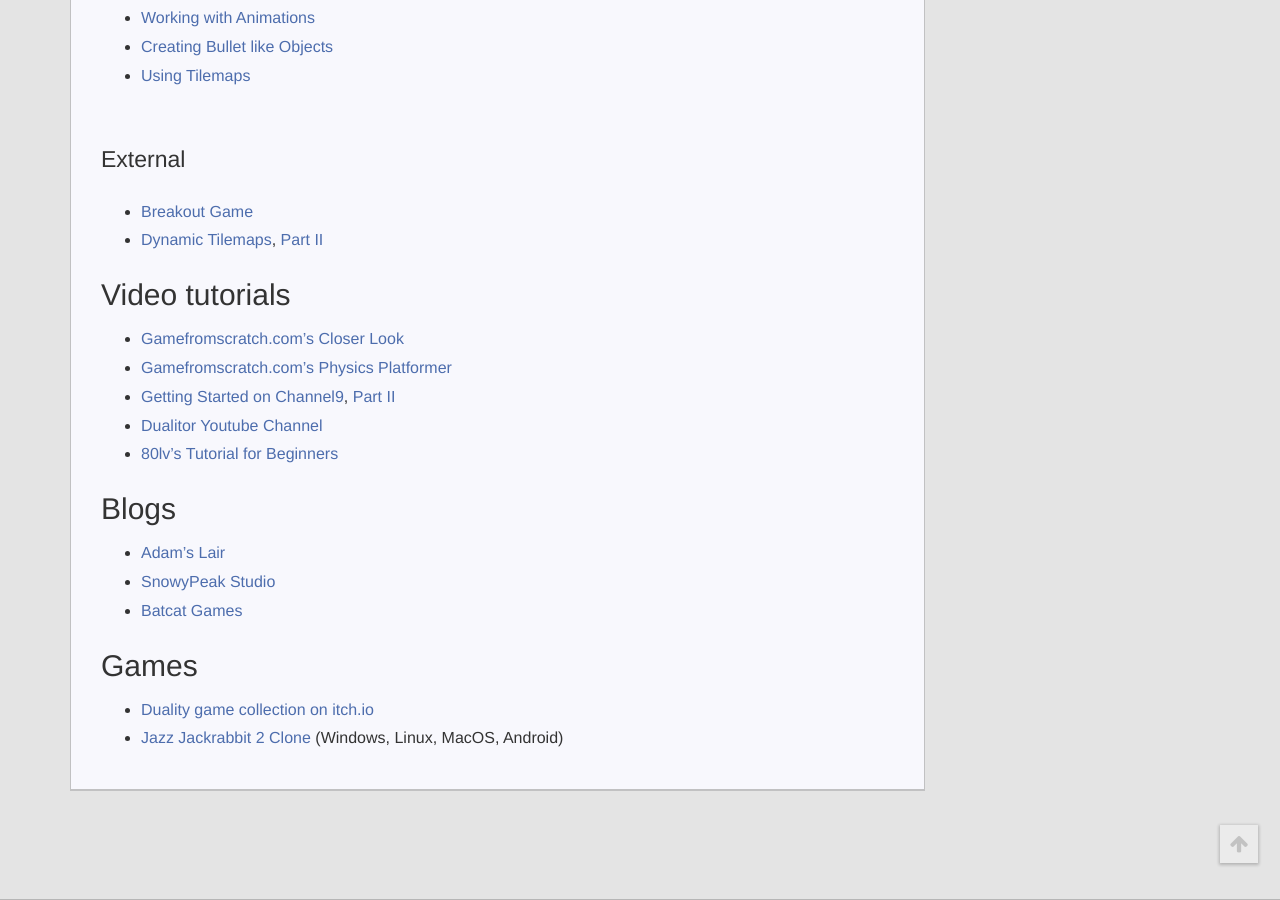
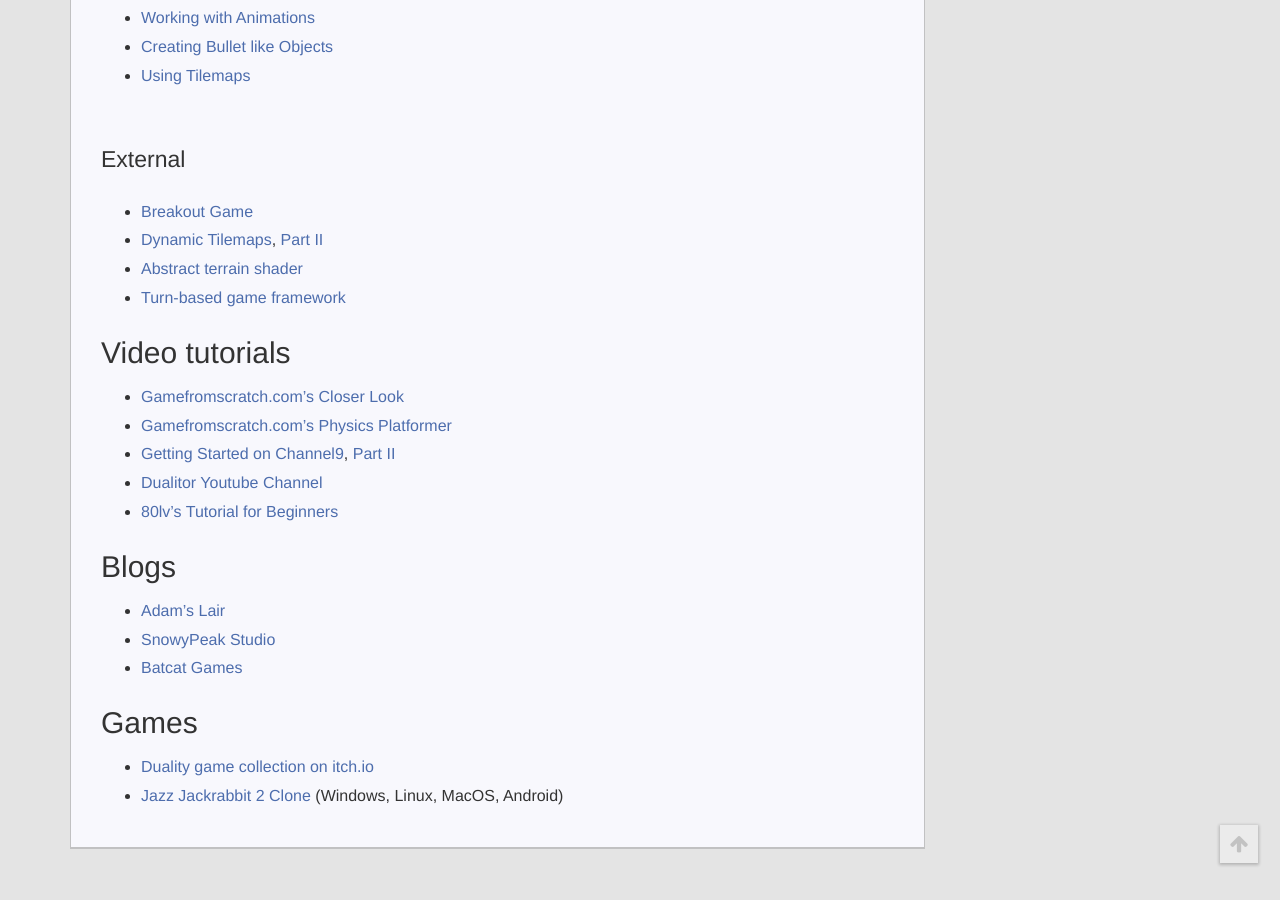
Before and after one commit to duality-community/duality-community.github.io, a Jekyll site: the page built from page/3links.md, in a window 1280 px wide and 900 px high, scrolled down 584 px. Built offline with Jekyll 4.4.1, drawn with Linux system fonts in a browser that asks for light colours; comment, search, counter and statistics services are not loaded; a style sheet for code colours, icons or effects is not loaded.

Commit message:
Update 3links.md
fixed existing packt links, and added two new links

```diff
--- a/page/3links.md
+++ b/page/3links.md
@@ -26,7 +26,9 @@
 
 ### External
 - [Breakout Game](http://www.snowypeakstudio.com/2015/03/02/breakout.html)
-- [Dynamic Tilemaps](https://www.packtpub.com/books/content/create-dynamic-tilemaps-duality-c-–-part-i), [Part II](https://www.packtpub.com/books/content/create-dynamic-tilemaps-duality-c-–-part-ii)
+- [Dynamic Tilemaps](https://hub.packtpub.com/create-dynamic-tilemaps-duality-c-part-i/), [Part II](https://hub.packtpub.com/create-dynamic-tilemaps-duality-c-part-ii/)
+- [Abstract terrain shader](https://hub.packtpub.com/abstract-terrain-shader-duality/)
+- [Turn-based game framework](https://hub.packtpub.com/turn-based-game-framework-duality-c/)
 
 # Video tutorials
 - [Gamefromscratch.com's Closer Look](https://www.youtube.com/watch?v=JE9o1pL_KZ8)
```
